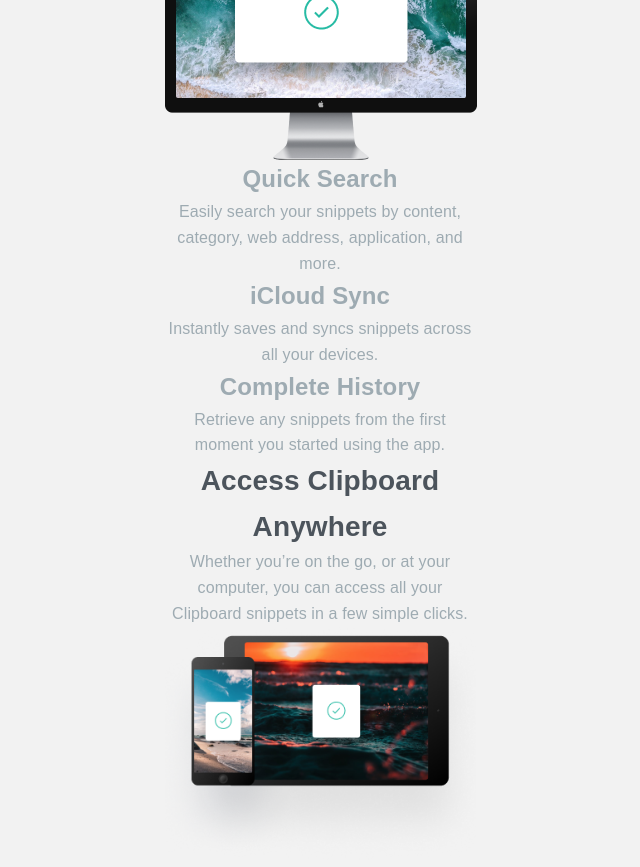
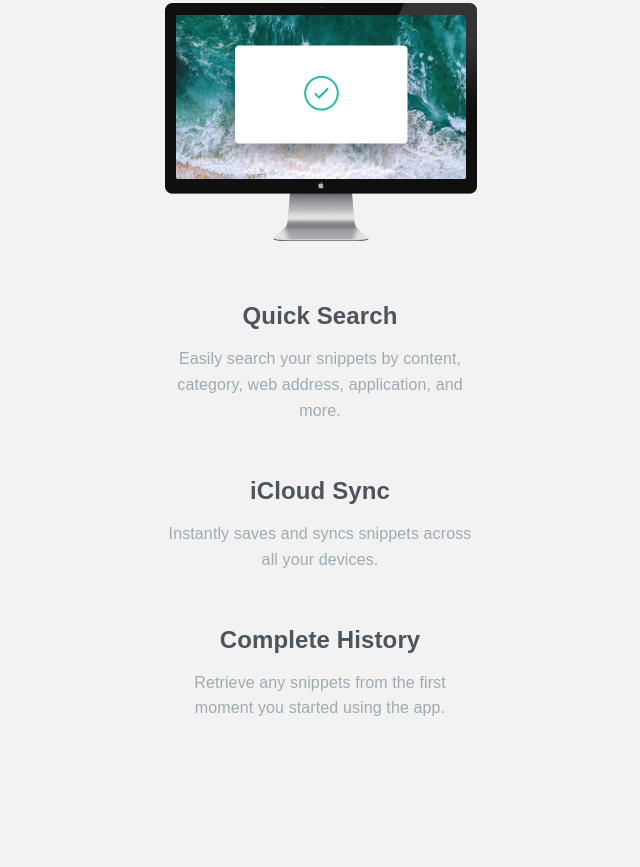
Before and after one commit to Dididi2000/my-first-progect, a plain HTML site: page index.html in a window 1280 px wide. Shown: the part 1113-1980 px from the top of the page, without its empty margins (320-960 px from the left). Drawn offline with nearby package versions, Linux system fonts and the light colour scheme; a web font is replaced by a local one.

Commit message:
third-section

```diff
--- a/css/style.css
+++ b/css/style.css
@@ -28,6 +28,7 @@ h2 {
 h3 {
   font-size: 24px;
   font-weight: 600;
+  color: var(--color-heading);
 }
 a {
   text-decoration: none;
@@ -68,6 +69,11 @@ img {
 }
 
 /* Header */
+
+.link-logo {
+  display: inline-block;
+  margin: 0 auto;
+}
 
 .logo-icon {
   margin-bottom: 64px;
@@ -120,3 +126,38 @@ img {
   line-height: 1.66;
   letter-spacing: 0.5px;
 }
+
+/* Second section */
+
+.title-snippets {
+  margin-bottom: 16px;
+}
+
+.snippets {
+  margin-bottom: 65px;
+}
+
+.desctop {
+  margin-bottom: 56px;
+}
+
+.sked-possibilities {
+  display: flex;
+  flex-direction: column;
+  gap: 48px;
+  margin-bottom: 186px;
+}
+
+.title-possibilities {
+  margin-bottom: 10px;
+}
+
+/* Third section */
+
+.title-access {
+  margin-bottom: 16px;
+}
+
+.text-access {
+  margin-bottom: 65px;
+}
--- a/index.html
+++ b/index.html
@@ -21,6 +21,7 @@
     <!-- Header -->
     <header>
       <div class="container">
+        <a class="link-logo" href="#">
         <svg class="logo-icon">
           <use
             href="./images/icon.svg#icon-combined-shape"
@@ -28,6 +29,7 @@
             height="125"
           ></use>
         </svg>
+      </a>
       </div>
     </header>
     <!-- End header -->
@@ -62,38 +64,40 @@
       <!-- Second section -->
       <section>
         <div class="container">
-          <h2>Keep track of your snippets</h2>
-          <p>
+          <h2 class="title-snippets">Keep track of your snippets</h2>
+          <p class="snippets">
             Clipboard instantly stores any item you copy in the cloud, meaning
             you can access your snippets immediately on all your devices. Our
             Mac and iOS apps will help you organize everything.
           </p>
-          <img
+          <img class="desctop"
             src="./images/second.png"
             srcset="./images/second.png 1x, ./images/second@2x.png 2x"
             alt="Computer"
             width="312"
           />
 
-          <ul>
-            <li>
-              <h3>Quick Search</h3>
-              <p>
+          <ul class="list-possibilities">
+            <div class="sked-possibilities">
+            <li class="possibilities">
+              <h3 class="title-possibilities">Quick Search</h3>
+              <p class="text-possibilities">
                 Easily search your snippets by content, category, web address,
                 application, and more.
               </p>
             </li>
-            <li>
-              <h3>iCloud Sync</h3>
-              <p>Instantly saves and syncs snippets across all your devices.</p>
+            <li class="possibilities">
+              <h3 class="title-possibilities">iCloud Sync</h3>
+              <p class="text-possibilities">Instantly saves and syncs snippets across all your devices.</p>
             </li>
-            <li>
-              <h3>Complete History</h3>
-              <p>
+            <li class="possibilities">
+              <h3 class="title-possibilities">Complete History</h3>
+              <p class="text-possibilities">
                 Retrieve any snippets from the first moment you started using
                 the app.
               </p>
             </li>
+          </div>
           </ul>
         </div>
       </section>
@@ -101,12 +105,12 @@
       <!-- Third section  -->
       <section>
         <div class="container">
-          <h2>Access Clipboard Anywhere</h2>
-          <p>
+          <h2 class="title-access">Access Clipboard Anywhere</h2>
+          <p class="text-access">
             Whether you’re on the go, or at your computer, you can access all
             your Clipboard snippets in a few simple clicks.
           </p>
-          <img
+          <img class="tab"
             src="./images/third.png"
             srcset="./images/third.png 1x, ./images/third@2x.png 2x"
             alt="Tablet and phone"
```
